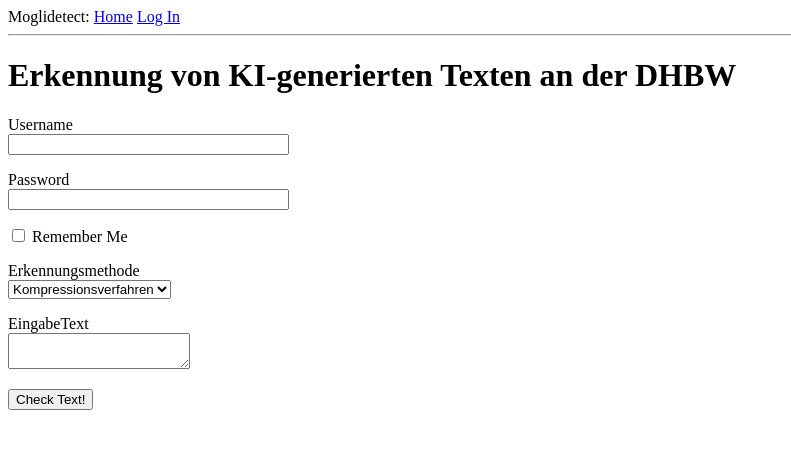
After one commit to mx1813/moglidetect, a Flask app: page /login in a window 1280 px wide. The commit adds this page. Shown: the top 449 px of the page, without its empty margins (0-791 px from the left). Run offline with Flask 3, Linux system fonts and the light colour scheme.

Commit message:
forms tutorial

```diff
--- a/app/__init__.py
+++ b/app/__init__.py
@@ -1,5 +1,7 @@
 from flask import Flask
+from config import Config
 
 app = Flask(__name__)
+app.config.from_object(Config)
 
 from app import routes
--- /dev/null
+++ b/app/forms.py
@@ -0,0 +1,11 @@
+from flask_wtf import FlaskForm
+from wtforms import StringField, PasswordField, BooleanField, SubmitField, TextAreaField, SelectField
+from wtforms.validators import DataRequired, Length
+
+class LoginForm(FlaskForm):
+    username = StringField('Username', validators=[DataRequired()])
+    password = PasswordField('Password', validators=[DataRequired()])
+    remember_me = BooleanField('Remember Me')
+    detectmethod = SelectField('Erkennungsmethode', choices=[('compression', 'Kompressionsverfahren'), ('ft', 'Fine-Tuned GBERT'), ('ensemble', 'Alle')], validators=[DataRequired()])
+    inputText = TextAreaField('EingabeText', validators=[DataRequired(), Length(min=1, max=512)])
+    submit = SubmitField('Check Text!')
--- a/app/routes.py
+++ b/app/routes.py
@@ -1,5 +1,6 @@
-from flask import render_template
+from flask import render_template, flash, redirect, url_for
 from app import app
+from app.forms import LoginForm
 
 @app.route('/')
 @app.route('/index')
@@ -16,3 +17,12 @@ def index():
         }
     ]
     return render_template('index.html', title='Home', user=user, posts=posts)
+
+@app.route('/login', methods=['GET', 'POST'])
+def login():
+    form = LoginForm()
+    if form.validate_on_submit():
+        flash('Login requested for user {}, remeber_me={}'.format(
+            form.username.data, form.remember_me.data, form.detectmethod.data, form.inputText.data))
+        return redirect(url_for('index'))
+    return render_template('login.html', title='Log In', form=form)
--- a/app/templates/base.html
+++ b/app/templates/base.html
@@ -8,8 +8,20 @@
         {% endif %}
     </head>
     <body>
-        <div>Moglidetect: <a href="/index">Home</a></div>
+        <div>Moglidetect:
+            <a href="{{ url_for('index') }}">Home</a>
+            <a href="{{ url_for('login') }}">Log In</a>
+        </div>
         <hr>
+        {% with messages = get_flashed_messages() %}
+        {% if messages %}
+        <ul>
+            {% for message in messages %}
+            <li>{{ message }}</li>
+            {% endfor %}
+        </ul>
+        {% endif %}
+        {% endwith %}
         {% block content %}{% endblock %}
     </body>
 </html>
--- /dev/null
+++ b/app/templates/login.html
@@ -0,0 +1,37 @@
+{% extends "base.html" %}
+
+{% block content %}
+    <h1>Erkennung von KI-generierten Texten an der DHBW</h1>
+    <form action="" method="post" novalidate>
+        {{ form.hidden_tag() }}
+        <p>
+            {{ form.username.label }}<br>
+            {{ form.username(size=32)}}<br>
+            {% for error in form.username.errors %}
+            <span style="color: red;">[{{ error }}]</span>
+            {% endfor %}
+        </p>
+        <p>
+            {{ form.password.label }}<br>
+            {{ form.password(size=32)}}<br>
+            {% for error in form.password.errors %}
+            <span style="color: red;">[{{ error }}]</span>
+            {% endfor %}
+        </p>
+        <p>
+            {{ form.remember_me() }} {{ form.remember_me.label }}
+        </p>
+        <p>
+            {{ form.detectmethod.label }}<br>
+            {{ form.detectmethod() }}
+        </p>
+        <p>
+            {{ form.inputText.label }}<br>
+            {{ form.inputText() }}<br>
+            {% for error in form.inputText.errors %}
+            <span style="color: red;">[{{ error }}]</span>
+            {% endfor %}
+        </p>
+        <p>{{ form.submit() }}</p>
+    </form>
+{% endblock %}
--- /dev/null
+++ b/config.py
@@ -0,0 +1,4 @@
+import os
+
+class Config:
+    SECRET_KEY = os.environ.get('SECRET_KEY') or 'how-knows'
```
